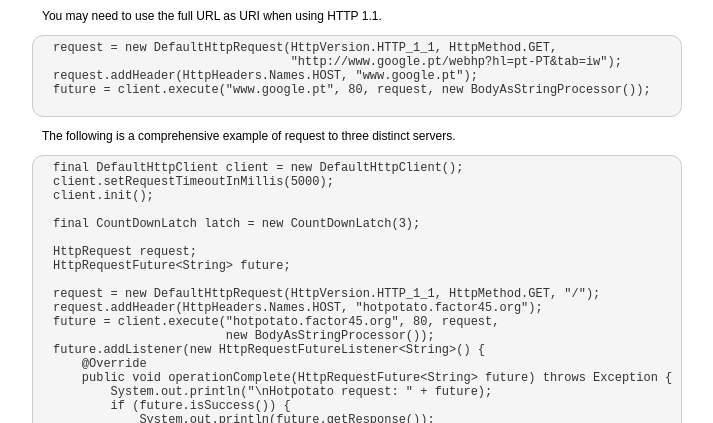
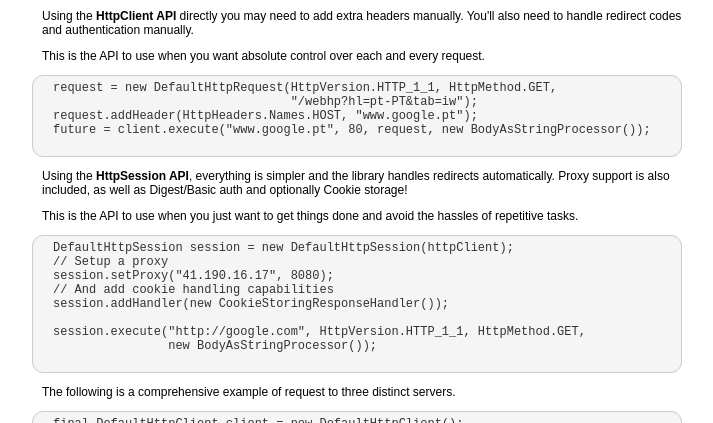
Before and after one commit to jasondevj/hotpotato, a plain HTML site: page src/site/index.html in a window 1280 px wide. Shown: the part 2597-3020 px from the top of the page, without its empty margins (283-996 px from the left). Drawn offline with Linux system fonts and the light colour scheme.

Commit message:
% site & readme updates

```diff
--- a/src/site/index.html
+++ b/src/site/index.html
@@ -225,13 +225,34 @@ future.addListener(new HttpRequestFutureListener&lt;String&gt;() {
 });
   </pre>
   <p>
-    You may need to use the full URL as URI when using HTTP 1.1.
+    Using the <strong>HttpClient API</strong> directly you may need to add extra headers manually.
+    You'll also need to handle redirect codes and authentication manually.
+  </p>
+  <p>
+    This is the API to use when you want absolute control over each and every request.
   </p>
   <pre>
 request = new DefaultHttpRequest(HttpVersion.HTTP_1_1, HttpMethod.GET,
-                                 "http://www.google.pt/webhp?hl=pt-PT&tab=iw");
+                                 "/webhp?hl=pt-PT&tab=iw");
 request.addHeader(HttpHeaders.Names.HOST, "www.google.pt");
 future = client.execute("www.google.pt", 80, request, new BodyAsStringProcessor());
+  </pre>
+  <p>
+    Using the <strong>HttpSession API</strong>, everything is simpler and the library handles redirects automatically.
+    Proxy support is also included, as well as Digest/Basic auth and optionally Cookie storage!
+  </p>
+  <p>
+    This is the API to use when you just want to get things done and avoid the hassles of repetitive tasks.
+  </p>
+  <pre>
+DefaultHttpSession session = new DefaultHttpSession(httpClient);
+// Setup a proxy
+session.setProxy("41.190.16.17", 8080);
+// And add cookie handling capabilities
+session.addHandler(new CookieStoringResponseHandler());
+
+session.execute("http://google.com", HttpVersion.HTTP_1_1, HttpMethod.GET,
+                new BodyAsStringProcessor());
   </pre>
   <p>
     The following is a comprehensive example of request to three distinct servers.
```
Also changed, not shown: 2 other files.
